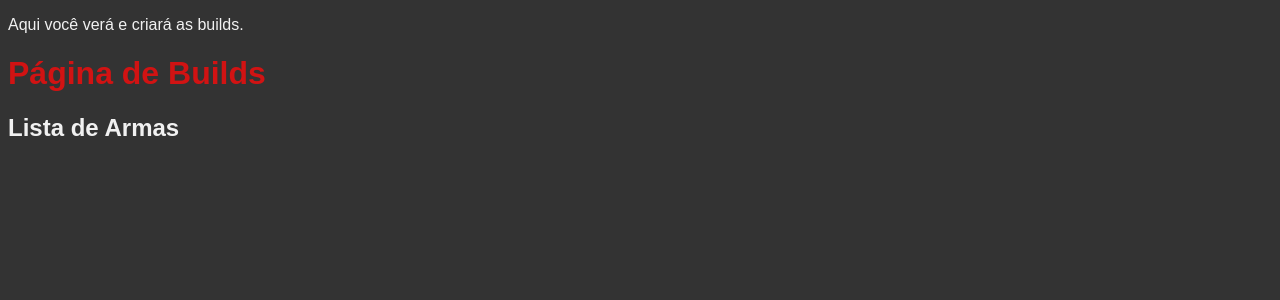
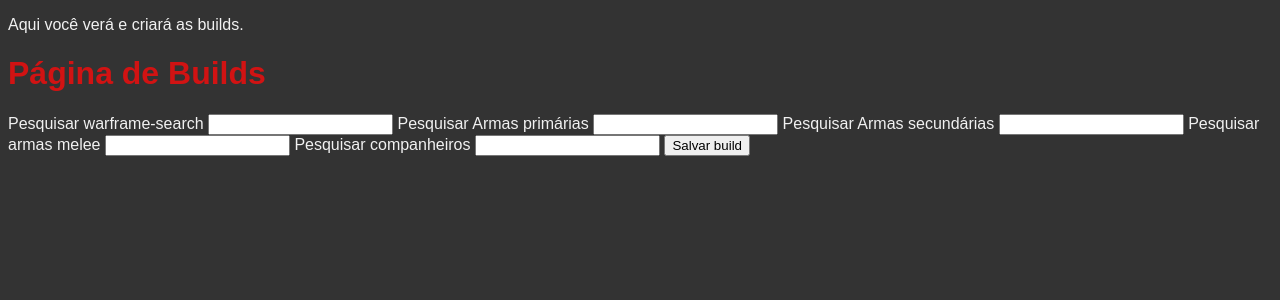
Before and after one commit to GabrielOSouza1/warframe-build-app, a Flask app: template templates/builds.html in a window 1280 px wide. Shown: the top 300 px of the page. Run offline with Flask 3, Linux system fonts and the light colour scheme; the template is opened without the code that fills it, so the values that code supplies are empty.

Commit message:
feat: substitui caixas de seleção por campos de pesquisa para a criação de builds

```diff
--- a/templates/builds.html
+++ b/templates/builds.html
@@ -11,12 +11,29 @@
 
     <h1>Página de Builds</h1>
 
-    <h2>Lista de Armas</h2>
-    <ul>
-    {% for arma in armas %}
-        <li>{{ arma.name }}</li>
-    {% endfor %}
-    </ul>
+    <form action="/salvar_build" method="post">
+        <!-- Barra de pesquisa para Warframe -->
+         <label for="warframe-search">Pesquisar warframe-search</label>
+         <input type="text" name="warframe-search" id="warframe-search">
+
+        <!-- Barra de pesquisa para Armas primárias -->
+        <label for="primary-search">Pesquisar Armas primárias</label>
+        <input type="text" name="primary-search" id="primary-search">
+
+        <!-- Barra de pesquisa para Armas secundárias -->
+         <label for="secondary-search">Pesquisar Armas secundárias</label>
+         <input type="text" name="secondary-search" id="secondary-search">
+
+        <!-- Barra de pesquisa para Armas corpo a corpo -->
+         <label for="melee-search">Pesquisar armas melee</label>
+         <input type="text" name="melee-search id="melee-search>
+
+        <!-- Barra de pesquisa para companheiros -->
+        <label for="companion-search">Pesquisar companheiros</label>
+        <input type="text" name="companion-search" id="companion-search">
+
+        <button type"submit">Salvar build</button>
+    </form>
 
 </body>
 </html>
```
